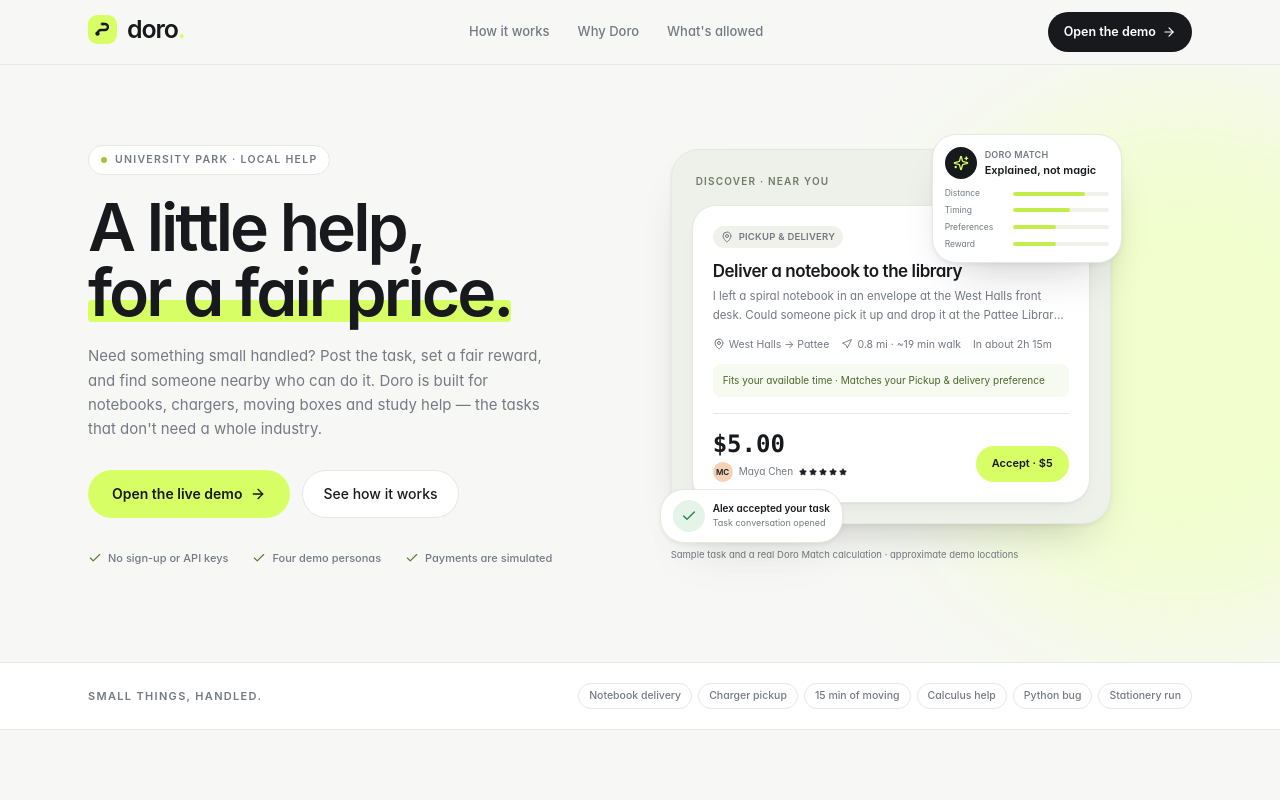
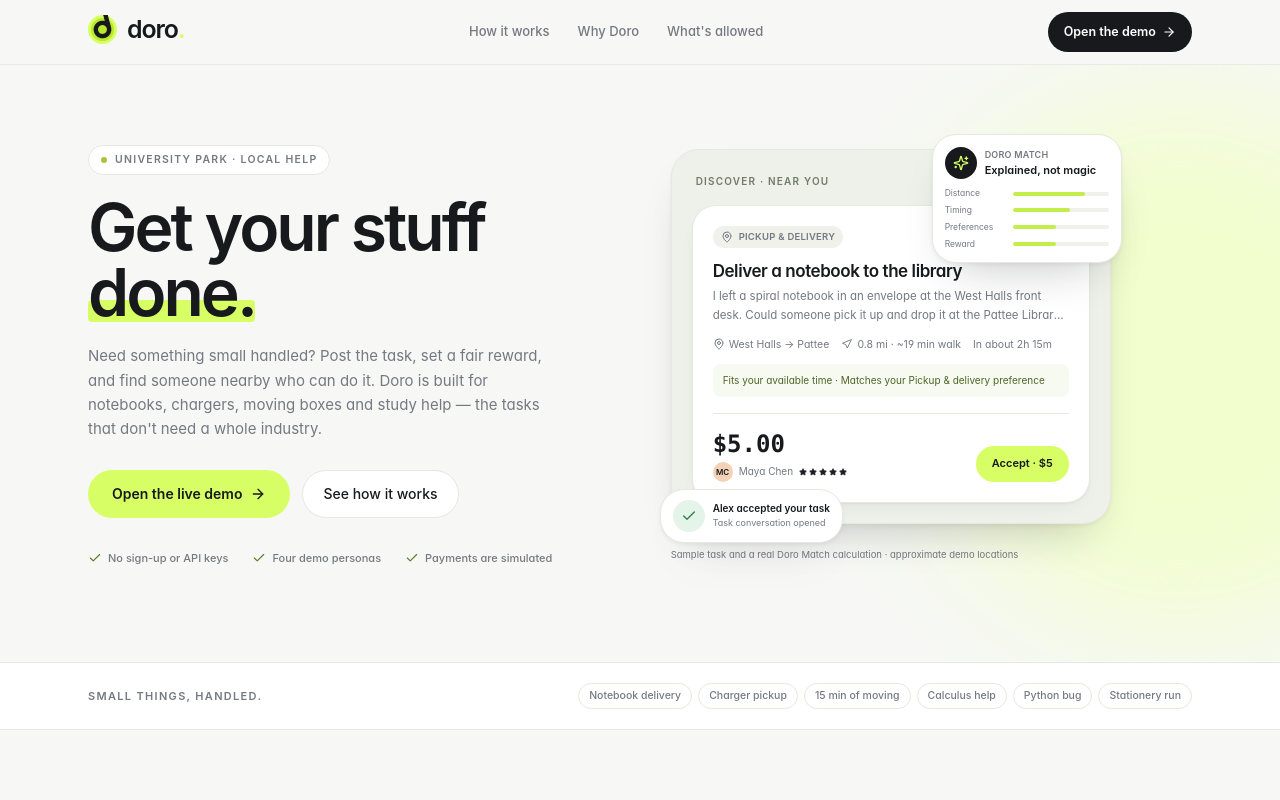
Before and after one commit to WOMM-PSU/doro, a Next.js app: page / in a window 1280 px wide. Shown: the top 800 px of the page. Built offline with nearby package versions, Linux system fonts and the light colour scheme.

Commit message:
Rebrand Doro with the new logo and tagline
Swap in the circular lime mark, align its accent with the ink black used elsewhere, and replace the old tagline across metadata and UI copy.

```diff
--- a/package.json
+++ b/package.json
@@ -2,7 +2,7 @@
   "name": "doro",
   "version": "1.0.0",
   "private": true,
-  "description": "Doro — a little help, for a fair price. A local peer-to-peer task marketplace demo.",
+  "description": "Doro — get your stuff done. A local peer-to-peer task marketplace demo.",
   "scripts": {
     "dev": "next dev",
     "build": "next build",
--- a/src/app/layout.tsx
+++ b/src/app/layout.tsx
@@ -3,7 +3,7 @@ import "./globals.css";
 
 export const metadata: Metadata = {
   title: {
-    default: "Doro — A little help, for a fair price",
+    default: "Doro — Get your stuff done.",
     template: "%s · Doro",
   },
   description:
--- a/src/app/page.tsx
+++ b/src/app/page.tsx
@@ -68,9 +68,9 @@ export default function LandingPage() {
                 University Park · local help
               </div>
               <h1 className="mt-5 max-w-[560px] text-[44px] font-semibold leading-[0.98] tracking-[-0.045em] text-ink sm:text-[60px] lg:text-[66px]">
-                A little help,{" "}
+                Get your stuff{" "}
                 <span className="relative inline-block">
-                  <span className="relative z-10">for a fair price.</span>
+                  <span className="relative z-10">done.</span>
                   <span
                     aria-hidden
                     className="absolute inset-x-0 bottom-[0.04em] z-0 h-[0.32em] rounded-sm bg-lime"
@@ -432,7 +432,7 @@ export default function LandingPage() {
         <div className="mx-auto flex max-w-6xl flex-col gap-4 px-4 py-8 text-[11px] text-muted sm:flex-row sm:items-center sm:justify-between sm:px-6">
           <div className="flex items-center gap-2.5">
             <DoroLogo size={24} />
-            <span>A little help, for a fair price.</span>
+            <span>Get your stuff done.</span>
           </div>
           <p className="max-w-md leading-relaxed">
             A hackathon demo. Fictional people, approximate campus locations and simulated payments.
--- a/src/components/brand.tsx
+++ b/src/components/brand.tsx
@@ -11,20 +11,19 @@ export function DoroMark({
     <svg
       width={size}
       height={size}
-      viewBox="0 0 32 32"
+      viewBox="0 0 1080 1080"
       fill="none"
       aria-hidden
       className={cn("shrink-0", className)}
     >
-      <rect width="32" height="32" rx="10" fill="#D7FF65" />
+      <circle cx="540" cy="540" r="540" fill="#D7FF65" />
+      <circle cx="540" cy="540" r="430" fill="#B8E92A" />
       <path
-        d="M10.5 20.5c0-2.2 1.8-4 4-4h4.2a3.3 3.3 0 1 0 0-6.6h-3"
-        stroke="#17191C"
-        strokeWidth="2.6"
-        strokeLinecap="round"
+        d="M625.394 220.932C571.242 206.37 512.649 205.431 454.59 220.992C278.547 268.175 174.076 449.174 221.246 625.264C268.417 801.354 449.367 905.854 625.41 858.671C801.453 811.487 905.924 630.489 858.754 454.399L716.404 -77L557.027 -34.2836L625.394 220.932ZM497.295 380.412C585.317 356.82 675.792 409.07 699.377 497.115C722.962 585.16 670.726 675.659 582.705 699.251C494.684 722.843 404.209 670.593 380.623 582.548C357.038 494.503 409.274 404.003 497.295 380.412Z"
+        fillRule="evenodd"
+        clipRule="evenodd"
+        fill="#17191C"
       />
-      <circle cx="10.5" cy="20.5" r="2.4" fill="#17191C" />
-      <circle cx="15.8" cy="9.9" r="2.4" fill="#17191C" opacity="0.22" />
     </svg>
   );
 }
--- a/src/components/discover-view.tsx
+++ b/src/components/discover-view.tsx
@@ -122,7 +122,7 @@ export function DiscoverView() {
             {greeting()}, {firstName}.
           </h1>
           <p className="mt-2.5 max-w-xl text-[13.5px] leading-relaxed text-muted sm:text-sm">
-            <span className="font-medium text-ink">A little help, for a fair price.</span> Find a
+            <span className="font-medium text-ink">Get your stuff done.</span> Find a
             nearby task that fits your time, or post one of your own.
           </p>
         </div>
--- a/src/components/providers.tsx
+++ b/src/components/providers.tsx
@@ -63,7 +63,7 @@ function LoadingScreen() {
   return (
     <div className="flex min-h-dvh flex-col items-center justify-center gap-4 bg-canvas">
       <DoroLogo size={38} />
-      <p className="text-sm text-muted">A little help, for a fair price.</p>
+      <p className="text-sm text-muted">Get your stuff done.</p>
     </div>
   );
 }
```
Also changed, not shown: src/app/icon.svg.
